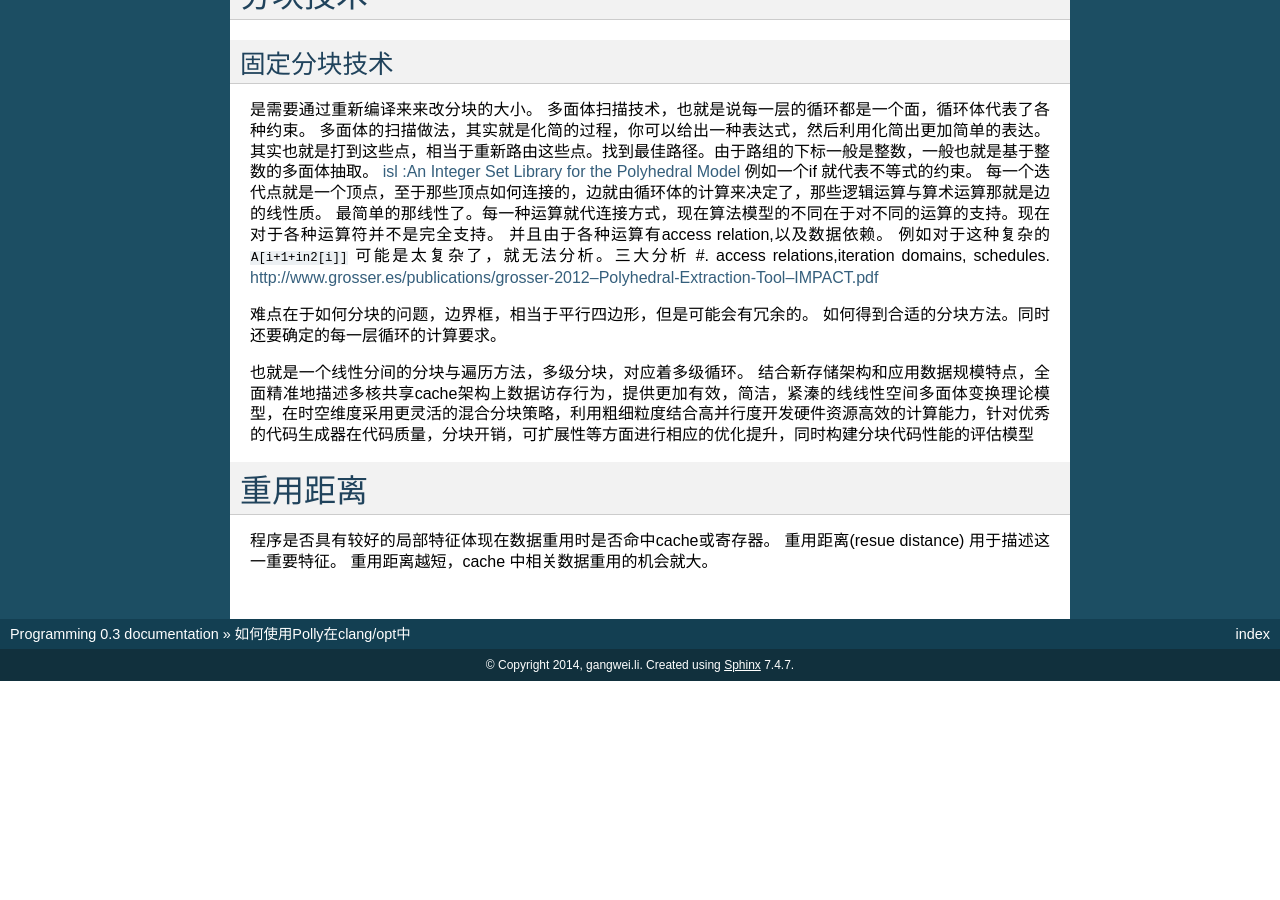
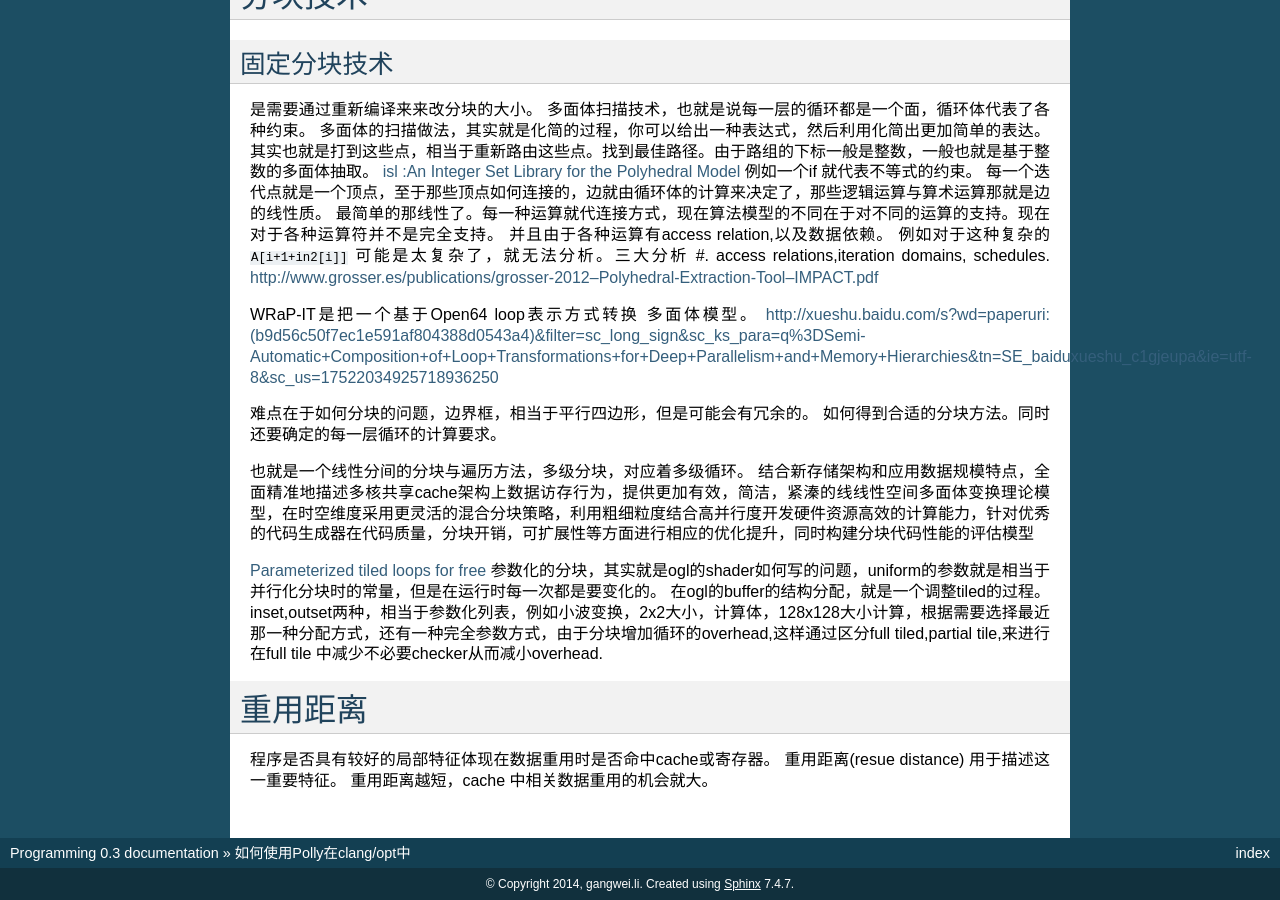
Before and after one commit to gwli/Programming, a Sphinx documentation site: the page built from source/content/Stage_3/LLVM/Polly.rst, in a window 1280 px wide and 900 px high, scrolled down 1609 px. Built offline with Sphinx 7.4.7, drawn with Linux system fonts in a browser that asks for light colours; before the commit the page ends 2290 px from its top, so only the background shows below that.

Commit message:
参数化分块

```diff
--- a/source/content/Stage_3/LLVM/Polly.rst
+++ b/source/content/Stage_3/LLVM/Polly.rst
@@ -102,12 +102,18 @@ https://software.intel.com/zh-cn/videos/episode-56-strip-mining-for-vectorizatio
 #. access relations,iteration domains, schedules.
 http://www.grosser.es/publications/grosser-2012--Polyhedral-Extraction-Tool--IMPACT.pdf
 
+WRaP-IT是把一个基于Open64 loop表示方式转换 多面体模型。
+http://xueshu.baidu.com/s?wd=paperuri:(b9d56c50f7ec1e591af804388d0543a4)&filter=sc_long_sign&sc_ks_para=q%3DSemi-Automatic+Composition+of+Loop+Transformations+for+Deep+Parallelism+and+Memory+Hierarchies&tn=SE_baiduxueshu_c1gjeupa&ie=utf-8&sc_us=17522034925718936250
+
 难点在于如何分块的问题，边界框，相当于平行四边形，但是可能会有冗余的。
 如何得到合适的分块方法。同时还要确定的每一层循环的计算要求。
 
 也就是一个线性分间的分块与遍历方法，多级分块，对应着多级循环。
 结合新存储架构和应用数据规模特点，全面精准地描述多核共享cache架构上数据访存行为，提供更加有效，简洁，紧溱的线线性空间多面体变换理论模型，在时空维度采用更灵活的混合分块策略，利用粗细粒度结合高并行度开发硬件资源高效的计算能力，针对优秀的代码生成器在代码质量，分块开销，可扩展性等方面进行相应的优化提升，同时构建分块代码性能的评估模型
 
+`Parameterized tiled loops for free <http://dl.acm.org/citation.cfm?id=1250780>`_
+参数化的分块，其实就是ogl的shader如何写的问题，uniform的参数就是相当于并行化分块时的常量，但是在运行时每一次都是要变化的。
+在ogl的buffer的结构分配，就是一个调整tiled的过程。inset,outset两种，相当于参数化列表，例如小波变换，2x2大小，计算体，128x128大小计算，根据需要选择最近那一种分配方式，还有一种完全参数方式，由于分块增加循环的overhead,这样通过区分full tiled,partial tile,来进行在full tile 中减少不必要checker从而减小overhead.
 
 
 重用距离
```
